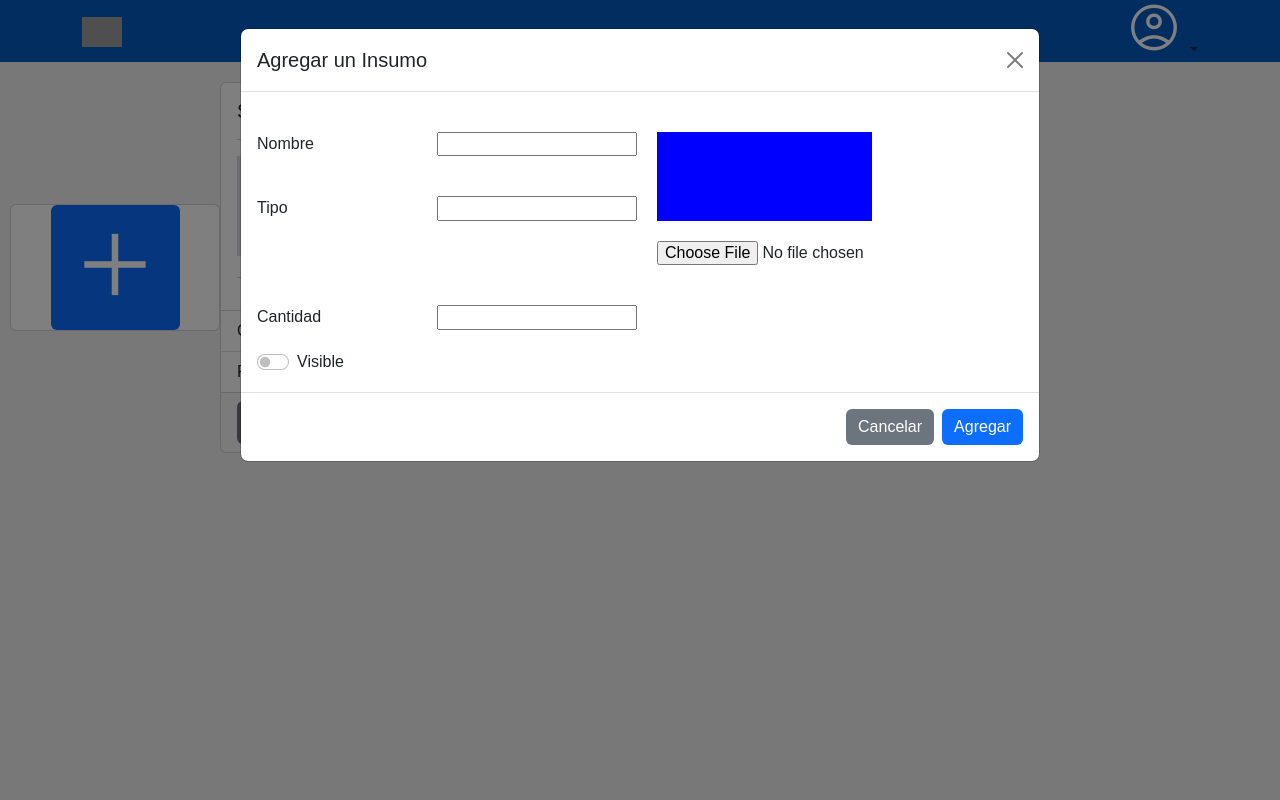
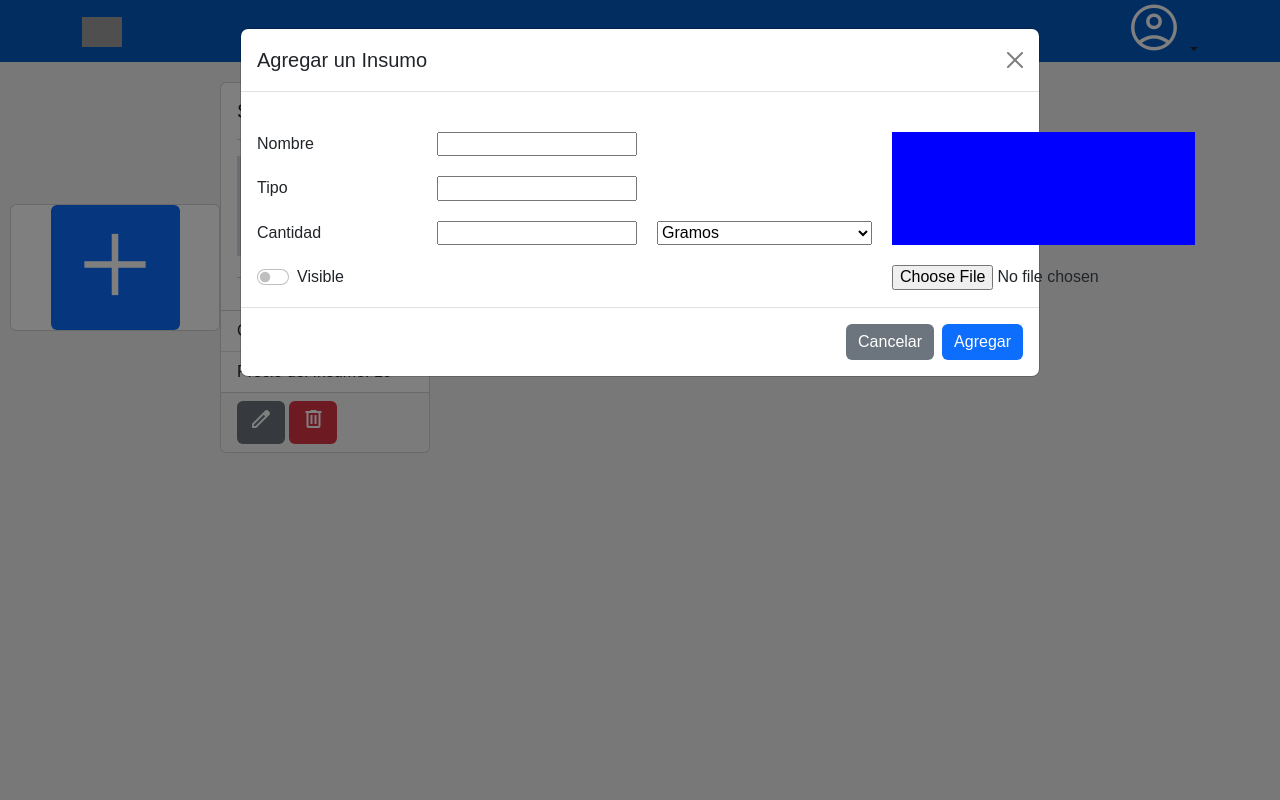
Before and after one commit to SantiagoMera2000/Sistema-de-Gestion-Proyecto, a PHP site: page /insumos.php in a window 1280 px wide, after a click on "add". Run offline with PHP 8.4, Linux system fonts and the light colour scheme; the visitor is signed in with stand-in values (Sample User, id 1); tables that the repository leaves empty hold one stand-in row (values such as "Sample post"); grey boxes marked "Sample" are stand-in pictures; data that the repository does not hold is empty; grey boxes are pictures that could not be loaded.

Commit message:
edicion insumos php y css

```diff
--- /dev/null
+++ b/css/insumo.css
@@ -0,0 +1,114 @@
+.ajustes {
+    align-items: center;
+}
+.agrandar-icono {
+    font-size: 105px;
+    padding-top: 1px;
+}
+.card-text {
+    max-width:540px;
+    overflow: hidden;
+    text-overflow: ellipsis;
+    white-space: nowrap;
+}
+.card-title {
+    max-width: 540px;
+    overflow: hidden;
+    text-overflow: ellipsis;
+    white-space: nowrap;
+}
+.btn {
+    --bs-btn-border-width: 0px;
+}
+.img-preview {
+    max-width: 170px;
+    height: 100px;
+    margin-bottom: 5px;
+}
+.row {
+    --bs-gutter-x: 0;
+    padding-left: 10px;
+    padding-right: 10px;
+}
+.agregar {
+    align-self: center;
+}
+.formulario {
+    display: grid;
+    grid-template-columns: 160px 200px 215px;
+    grid-gap: 20px;
+}
+.imagen {
+    grid-column: 4/5;
+    grid-row: 4/5;
+}
+.vistaprevia {
+    grid-row: 1/4;
+    grid-column: 4/5;
+    background-color: blue;
+    width: 100;
+    height: auto;
+}
+@supports(object-fit: cover) {
+    .vistaprevia {
+        height: 100%;
+        object-fit: cover;
+        object-position: center center;
+    }
+}
+.lblnombre {
+    grid-column: 1/2;
+    grid-row: 1/2;
+}
+.inpnombre {
+    grid-column: 2/3;
+    grid-row: 1/2;
+}
+.lbldesc {
+    grid-column: 1/2;
+    grid-row: 2/3;
+}
+.inpdesc {
+    grid-column: 2/3;
+    grid-row: 2/3;
+}
+.lbltipo {
+    grid-column: 1/2;
+    grid-row: 2/3;
+}
+.inptipo {
+    grid-column: 2/3;
+    grid-row: 2/3;
+}
+.estado {
+    grid-column: 1/2;
+    grid-row: 4;
+}
+.lblelab {
+    grid-column: 1/2;
+    grid-row: 4/5;
+}
+.inpelab {
+    grid-column: 3/2;
+    grid-row: 4/5;
+}
+.lblventa {
+    grid-column: 1/2;
+    grid-row: 5/6;
+}
+.inpventa {
+    grid-column: 1/2;
+    grid-row: 4;
+}
+.lblcant {
+    grid-column: 1/2;
+    grid-row: 3/5;
+}
+.inpcant {
+    grid-column: 2/3;
+    grid-row: 3/4;
+}
+.ltunidades {
+    grid-column: 3/4;
+    grid-row: 3/4;
+}
--- a/insumos.php
+++ b/insumos.php
@@ -10,7 +10,7 @@ if(!isset($usuario)){
   header("location: login.php");
 }
 ?>
-<link rel="stylesheet" href="css\productos.css">
+<link rel="stylesheet" href="css\insumo.css">
 
 <!-- Ventana emergente (Modal) -->
 <div class="modal" id="VentanaEmergente" tabindex="-1" aria-labelledby="VentanaEmergenteLabel" aria-hidden="true">
@@ -43,6 +43,12 @@ if(!isset($usuario)){
           <!-- Cantidad de Insumo -->
           <label class="lblcant" for="cantidad">Cantidad </label>
           <input class="inpcant" type="text" id="cantidad" name="cantidad">
+          <select class="ltunidades"name="color">
+          <option>Gramos</option>
+          <option value="red">Kilogramos</option>
+          <option value="blue">Litros</option>
+          <option value="green">Mililitros</option>
+          </select>
           </div>
           <!-- Pie de la ventana emergente -->
           <div class="modal-footer">
```
